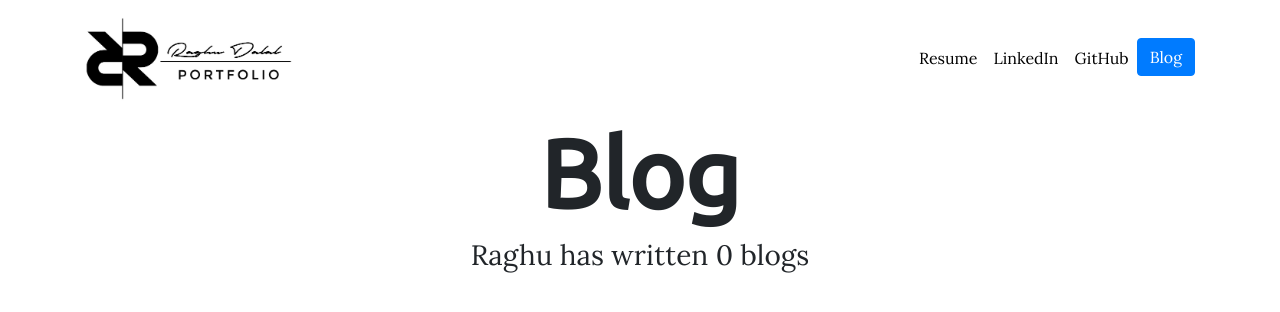
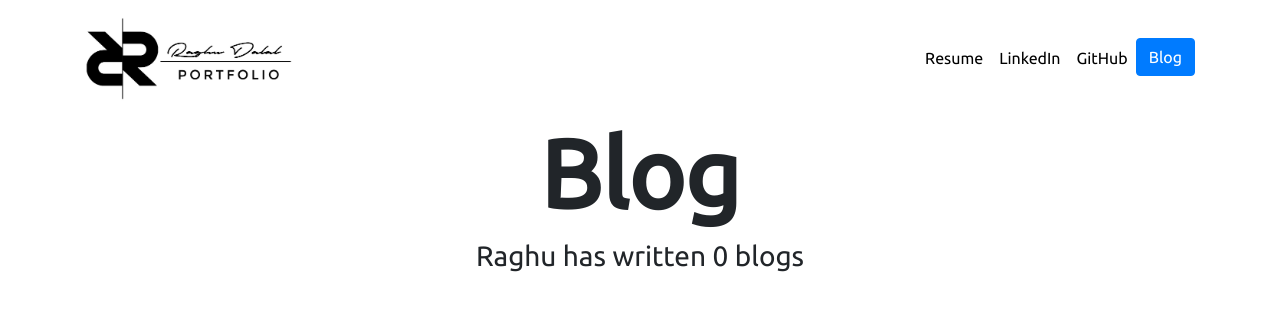
Before and after one commit to RaghuDalal/Personal-Portfolio, a Django app: page /blog/ in a window 1280 px wide. Shown: the top 312 px of the page. Run offline with Django 3.2, Linux system fonts and the light colour scheme; data that the repository does not hold is empty; some libraries are stand-ins or nearby versions.

Commit message:
General Fixes

```diff
--- a/project_core/blog/models.py
+++ b/project_core/blog/models.py
@@ -5,3 +5,6 @@ class Blog(models.Model):
     title = models.CharField(max_length=250)
     date = models.DateField()
     description = models.TextField()
+
+    def __str__(self):
+        return self.title
--- a/project_core/blog/views.py
+++ b/project_core/blog/views.py
@@ -4,7 +4,7 @@ from .models import Blog
 
 
 def all_blogs(request):
-    blogs = Blog.objects.order_by('-date')[:5]
+    blogs = Blog.objects.order_by('-date')
     return render(request, 'blog/all_blogs.html', {'blogs':blogs})
 
 def detail(request, blog_id):
--- a/project_core/portfolio/models.py
+++ b/project_core/portfolio/models.py
@@ -5,3 +5,6 @@ class Project(models.Model):
     description = models.TextField()
     image = models.ImageField(upload_to='portfolio/images/')
     url = models.URLField(blank=True)
+
+    def __str__(self):
+        return self.title
--- a/project_core/portfolio/static/portfolio/custom.css
+++ b/project_core/portfolio/static/portfolio/custom.css
@@ -8,7 +8,7 @@
 }
 
 body {
-    font-family: 'Lora';
+    font-family: 'Ubuntu';
 }
 
 h1 {
--- a/project_core/portfolio/templates/portfolio/base.html
+++ b/project_core/portfolio/templates/portfolio/base.html
@@ -14,11 +14,12 @@
   <link rel="stylesheet" href="{% static "portfolio/custom.css" %}">
 
   <link href="https://fonts.googleapis.com/css?family=Ubuntu" rel="stylesheet">
-  <link href="https://fonts.googleapis.com/css?family=Lora" rel="stylesheet">
+  <link href="https://fonts.googleapis.com/css?family=Lato&display=swap" rel="stylesheet">
 
   <link class="logo" rel="icon" type="image/png" href="{% static "portfolio/Logo.png" %}">
 
   <title>Raghvender's Portfolio</title>
+  <link rel="icon" type="image/png" href="{% static "portfolio/1.ico" %}"/>
 </head>
 
 <body>
--- a/project_core/portfolio/templates/portfolio/home.html
+++ b/project_core/portfolio/templates/portfolio/home.html
@@ -30,8 +30,8 @@
 
     <img src="{{ project.image.url }}" class="img-fluid mb-2">
     {% endif %}
-    <h3>{{ project.title }}</h3>
-    <p>{{ project.description }}</p>
+    <h3>{{ project.title|striptags|truncatechars:20 }}</h3>
+    <p>{{ project.description|striptags|truncatechars:40 }}</p>
 
   </div>
   {% endfor %}
```
Also changed, not shown: project_core/portfolio/static/portfolio/1.ico (added), project_core/portfolio/static/portfolio/favicon_io/android-chrome-192x192.png (added), project_core/portfolio/static/portfolio/favicon_io/android-chrome-512x512.png (added), project_core/portfolio/static/portfolio/favicon_io/apple-touch-icon.png (added), project_core/portfolio/static/portfolio/favicon_io/favicon-16x16.png (added), project_core/portfolio/static/portfolio/favicon_io/favicon-32x32.png (added), project_core/portfolio/static/portfolio/favicon_io/site.webmanifest (added).
